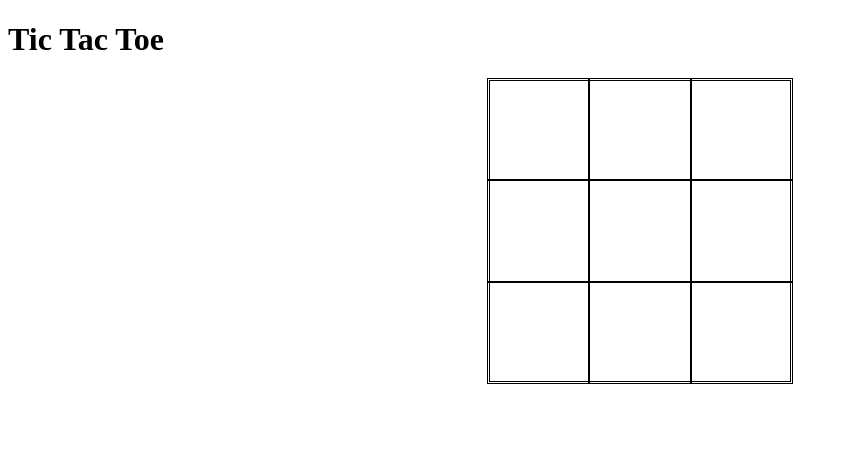
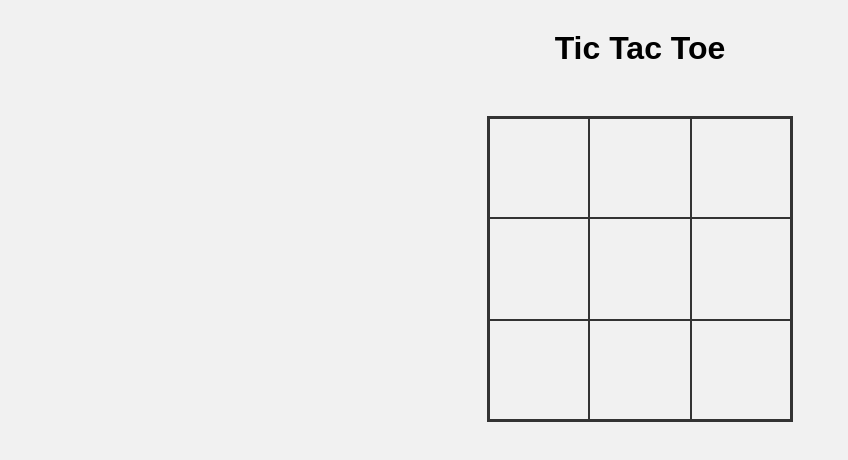
Before and after one commit to Ravkeerat02/TIC-TAC-TOE, a plain HTML site: page index.html in a window 1280 px wide. Shown: the whole page, without its empty margins (0-848 px from the left). Drawn offline with Linux system fonts and the light colour scheme.

Commit message:
Ss added

```diff
--- a/style.css
+++ b/style.css
@@ -1,12 +1,22 @@
-.tic-tac-toe {
+body {
+    background-color: #f1f1f1;
+    font-family: Arial, sans-serif;
+    text-align: center;
+  }
+
+  h1 {
+    margin-top: 30px;
+  }
+
+  .tic-tac-toe {
     display: flex;
     flex-direction: column;
     justify-content: center;
     align-items: center;
-    border: 1px solid black;
+    border: 2px solid #333;
     width: 300px;
     height: 300px;
-    margin: 0 auto;
+    margin: 50px auto;
   }
 
   .row {
@@ -17,10 +27,18 @@
   .cell {
     width: 100px;
     height: 100px;
-    border: 1px solid black;
-    font-size: 50px;
+    border: 1px solid #333;
+    font-size: 60px;
     display: flex;
     justify-content: center;
     align-items: center;
     cursor: pointer;
   }
+
+  .X {
+    color: #ff4c4c;
+  }
+
+  .O {
+    color: #4c4cff;
+  }
```
Also changed, not shown: images/Screen Shot 2023-03-08 at 4.18.43 PM.png (added), images/Screen Shot 2023-03-08 at 4.18.55 PM.png (added), 2 other files.
